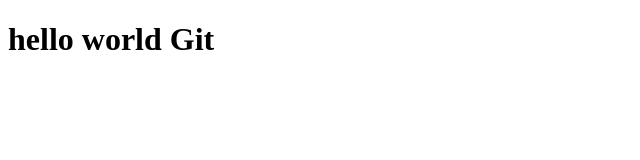
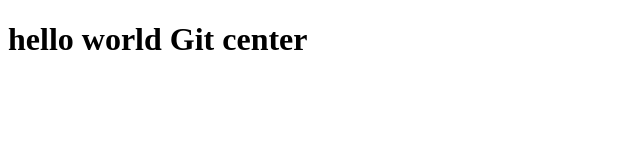
Before and after one commit to owner6/git-course, a plain HTML site: page index.html in a window 1280 px wide. Shown: the whole page, without its empty margins (0-640 px from the left). Drawn offline with Linux system fonts and the light colour scheme.

Commit message:
changing the name of the school

```diff
--- a/index.html
+++ b/index.html
@@ -7,7 +7,7 @@
     <title>git courses</title>
 </head>
 <body>
-    <h1>hello world Git</h1>
+    <h1>hello world Git center</h1>
 </body>
 <script> src="scrypt.js"</script>
 </html>
```
